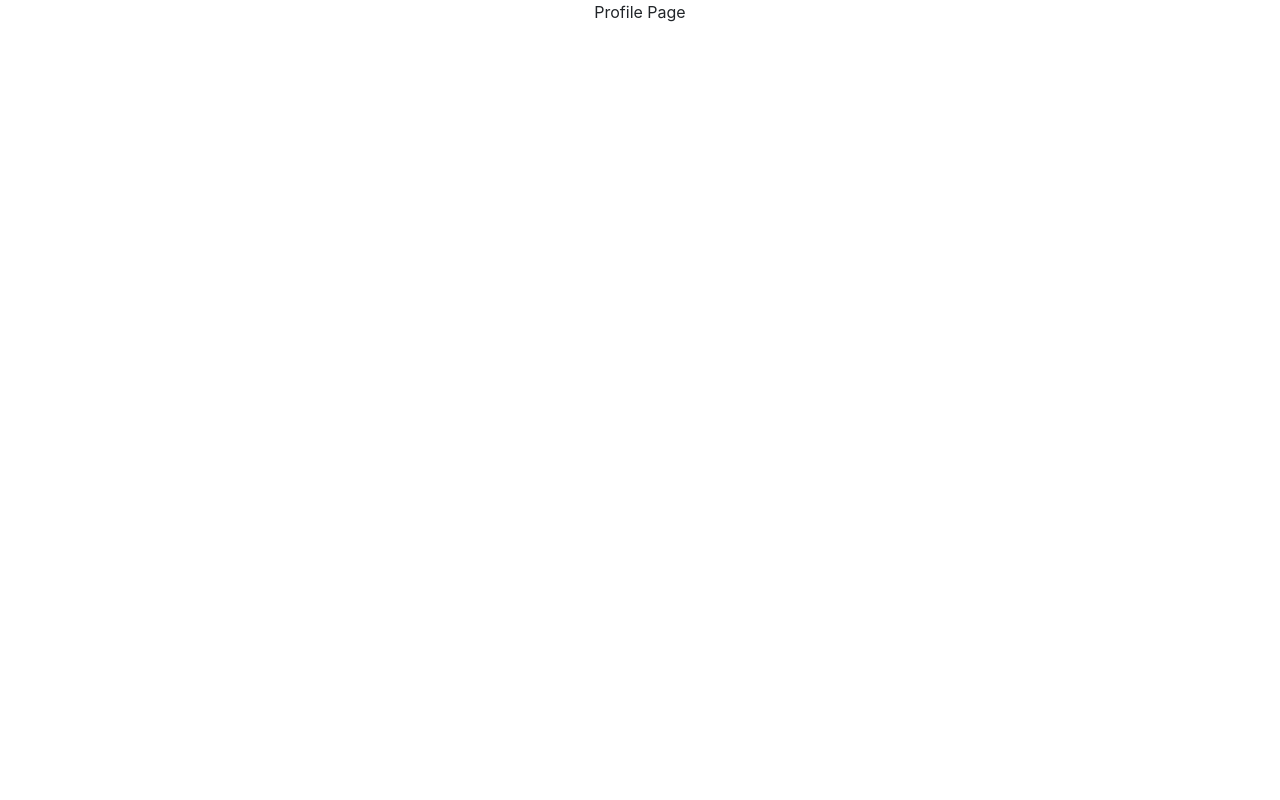
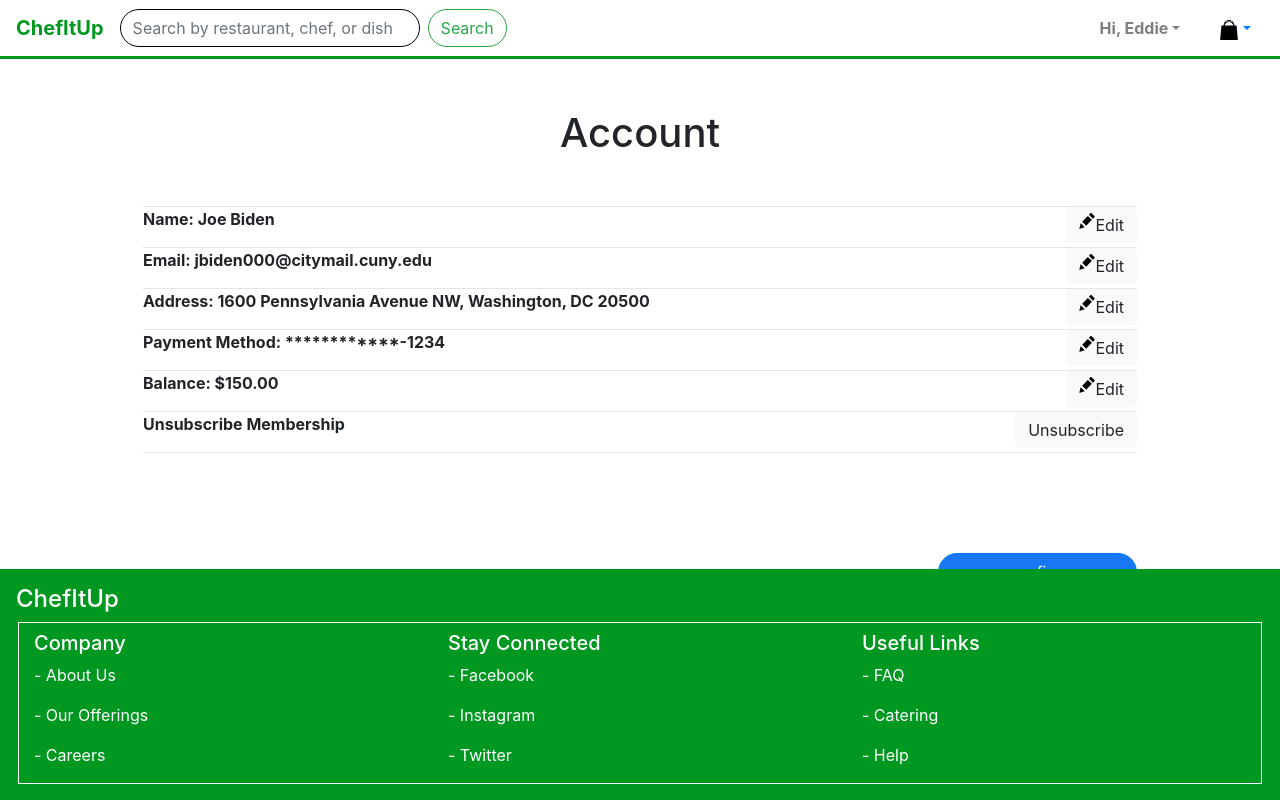
Before and after one commit to albfelix31/chefitup, a React (Create React App) app in the folder client/: page /Profile in a window 1280 px wide. Built offline with nearby package versions, Linux system fonts and the light colour scheme.

Commit message:
Added Profile edit page.

```diff
--- a/client/src/App.js
+++ b/client/src/App.js
@@ -48,6 +48,14 @@ class App extends React.Component {
       case '/shipping':
       case '/reservation':
         return <NavCustomer/>
+      case '/payment':
+        return <NavCustomer/>
+      case '/shipping':
+        return <NavCustomer/>
+      case '/checkout':
+        return <NavCustomer/>
+      case '/profile':
+          return <NavCustomer/>
       case '/chef':
         return <NavEmployee/>
       case '/employeelogin':
@@ -66,6 +74,8 @@ class App extends React.Component {
       case '/checkout':
       case '/shipping':
       case '/reservation':
+      case '/payment':
+      case '/profile':
       case '/surfer':
         return <Footer />
       default:
--- a/client/src/components/Footer/Footer.css
+++ b/client/src/components/Footer/Footer.css
@@ -1,4 +1,4 @@
-.footer{
+.footer {
   margin-top: 1rem;
   padding: 1rem;
   background-color: #009821;
@@ -7,7 +7,7 @@
   width: 100%;
   color: white !important;
   text-align: left;
-  position: absolute;
+  position: fixed;
 }
 
 .footer-box {
--- a/client/src/components/main_pages/customer/checkout/Checkout.css
+++ b/client/src/components/main_pages/customer/checkout/Checkout.css
@@ -2,6 +2,9 @@
   margin-top: 10%;
   margin-bottom: 10%;
   text-align: center;
+}
+.btn-checkout:hover {
+  font-weight: bold;
 }
 .container-checkout {
   margin-left: 10%;
--- a/client/src/components/main_pages/customer/payment/Payment.css
+++ b/client/src/components/main_pages/customer/payment/Payment.css
@@ -6,15 +6,18 @@
   margin-top: 10%;
   margin-bottom: 15%;
 }
-.container-payment {
-  margin-left: 10%;
-  margin-right: 50%;
+.btn-payment:hover {
+  font-weight: bold;
 }
 .header {
   margin-top: 10%;
   margin-bottom: 10%;
   text-align: center;
 }
+.container-payment {
+  margin-left: 10%;
+  margin-right: 50%;
+}
 .formBox {
   margin-bottom: 5%;
   border: 2px solid black;
--- a/client/src/components/main_pages/customer/profile/Profile.css
+++ b/client/src/components/main_pages/customer/profile/Profile.css
@@ -0,0 +1,49 @@
+.container-profile {
+  margin-left: 10%;
+  margin-right: 10%;
+}
+.header-profile {
+  margin-top: 5%;
+  margin-bottom: 5%;
+  text-align: center;
+}
+.btn-profile {
+  background-color: #1877f2;
+  color: white;
+  border-radius: 100px;
+  width: 20%;
+  margin-left: 80%;
+  margin-top: 10%;
+  margin-bottom: 10%;
+}
+.btn-edit-modal {
+  background-color: #1877f2;
+  color: white;
+  border-radius: 100px;
+  width: 48%;
+}
+.btn-edit-modal:hover {
+  font-weight: bold;
+}
+hr {
+  padding: 0px;
+  margin: 0px;
+}
+.btn-edit:hover {
+  font-weight: bold;
+}
+.btn-profile:hover {
+  font-weight: bold;
+}
+.btn-edit {
+  padding-top: 5px;
+  padding-bottom: 5px;
+  width: auto;
+  float: right;
+  justify-content: center;
+}
+.edit-sign {
+  height: 1em;
+  width: 1em;
+  float: left;
+}
--- a/client/src/components/main_pages/customer/profile/Profile.js
+++ b/client/src/components/main_pages/customer/profile/Profile.js
@@ -1,12 +1,113 @@
-import React from 'react';
+import React,{useState} from 'react';
 import './Profile.css'
 
-export default class Profile extends React.Component {
+import {Container, Row, Col, Form, Button, Modal, Image, InputGroup} from 'react-bootstrap'
+import Edit from "./edit.svg"
 
 
-  render() {
-    return (
-      <div>Profile Page</div>
-    );
+const Profile = () => {
+
+  const [profile,setProfile] = useState({name:'Joe Biden',email:'jbiden000@citymail.cuny.edu',address:'1600 Pennsylvania Avenue NW, Washington, DC 20500',paymentMethod:'************-1234',balance:'150.00',subscription: true});
+  const [isOpen,setIsOpen]= useState(false)
+  const [edit,setEdit] = useState({editName:'',editValue:''})
+
+  const handleChange = (e) => {
+    const newValue = e.target.value
+    setEdit({...edit,editValue:newValue})
   }
+  // This will be needed in confirm button to update the changes in API
+  // const handleSubmit = (e) => {
+  //   e.preventDefault()
+  //   if(payment.cardName && payment.cardNumber && payment.expMonth && payment.expYear && payment.cvv && payment.depositAmount){
+  //     const newData = {...payment}
+  //     setPaymentData([...paymentData,newData])
+  //     setPayment({cardName:'',cardNumber:'',expMonth:'',expYear:'',cvv:'',depositAmount:''})
+  //   }
+  // }
+
+  const openModal = (e) => {
+    e.preventDefault();
+    const name = e.target.name
+    const value= e.target.value
+    setEdit({...edit,editName:name,editValue:value})
+    setIsOpen(true)
+  };
+  const closeModal = () => {
+    setIsOpen(false)
+    setEdit({editName:'',editValue:''})
+  };
+  const saveEdit = () => {
+    if(edit.editName==="subscription"){
+      setProfile({...profile,subscription:!profile.subscription})
+      setIsOpen(false)
+    }
+    else{
+      setProfile({...profile,[edit.editName]:edit.editValue})
+      setIsOpen(false)
+      setEdit({editName:'',editValue:''})
+    }
+  }
+
+  return (
+    <Container className="container-profile">
+      { edit.editName !== "subscription" ?
+      <Modal show={isOpen} onHide={closeModal}>
+        <Modal.Body >
+          <Form>
+            <Form.Group controlId="formEdit">
+              <Form.Label>Edit {edit.editName.toUpperCase()}</Form.Label>
+              <Form.Control name={edit.editName} value={edit.editValue} placeholder={`${edit.value}`} onChange={handleChange} />
+            </Form.Group>
+          </Form>
+        </Modal.Body>
+        <Modal.Footer>
+          <Button className="btn-edit-modal" variant="primary" onClick={saveEdit}>
+            Save
+          </Button>
+          <Button className="btn-edit-modal" variant="primary" onClick={closeModal}>
+            Close
+          </Button>
+        </Modal.Footer>
+      </Modal>
+      :
+      <Modal show={isOpen} onHide={closeModal}>
+        <Modal.Header closeButton>
+            <Modal.Title>Please Confirm Your {profile.subscription ? 'Unsubscription' : 'Subscription'} !</Modal.Title>
+        </Modal.Header>
+        <Modal.Footer >
+          <Button className="btn-edit-modal" variant="primary" onClick={saveEdit}>
+            Confirm
+          </Button>
+          <Button className="btn-edit-modal" variant="primary" onClick={closeModal}>
+            Close
+          </Button>
+        </Modal.Footer>
+      </Modal>
+      }
+      <h1 className="header-profile">Account</h1>
+      <hr/>
+      <p><strong>Name: {profile.name}</strong>
+      <Button className="btn-edit" variant="light" name="name" value={profile.name} onClick={openModal}><Image className="edit-sign" src={Edit}/> Edit</Button></p>
+      <hr/>
+      <p><strong>Email: {profile.email}</strong>
+      <Button className="btn-edit" variant="light" name="email" value={profile.email} onClick={openModal}><Image className="edit-sign" src={Edit}/> Edit</Button></p>
+      <hr/>
+      <p><strong>Address: {profile.address}</strong>
+      <Button className="btn-edit" variant="light" name="address" value={profile.address} onClick={openModal}><Image className="edit-sign" src={Edit}/> Edit</Button></p>
+      <hr/>
+      <p><strong>Payment Method: {profile.paymentMethod}</strong>
+      <Button className="btn-edit" variant="light" name="paymentMethod" value={profile.paymentMethod} onClick={openModal}><Image className="edit-sign" src={Edit}/> Edit</Button></p>
+      <hr/>
+      <p><strong>Balance: {'\u0024'}{profile.balance}</strong>
+      <Button className="btn-edit" variant="light" name="balance" value={profile.balance} onClick={openModal}><Image className="edit-sign" src={Edit}/> Edit</Button></p>
+      <hr/>
+      <p><strong>Unsubscribe Membership</strong>
+      <Button className="btn-edit" variant="light" name="subscription" value={profile.subscription} onClick={openModal}>{profile.subscription ? 'Unsubscribe' : 'Subscribe'}</Button></p>
+      <hr/>
+      <Button className="btn-profile" variant="primary" href="/Menu">
+          confirm
+      </Button>
+    </Container>
+  );
 }
+export default Profile
--- a/client/src/components/main_pages/customer/reservation/Reservation.css
+++ b/client/src/components/main_pages/customer/reservation/Reservation.css
@@ -5,6 +5,9 @@
   width: 100%;
   margin-top: 10%;
   margin-bottom: 15%;
+}
+.btn-reservation:hover {
+  font-weight: bold;
 }
 .container-reservation {
   margin-left: 10%;
--- a/client/src/components/main_pages/customer/shipping/Shipping.css
+++ b/client/src/components/main_pages/customer/shipping/Shipping.css
@@ -6,6 +6,9 @@
   margin-top: 10%;
   margin-bottom: 15%;
   margin-left: 80%;
+}
+.btn-shipping:hover {
+  font-weight: bold;
 }
 .container-shipping {
   margin-left: 0%;
```
Also changed, not shown: client/src/components/main_pages/customer/profile/edit.jpg (added), client/src/components/main_pages/customer/profile/edit.svg (added).
